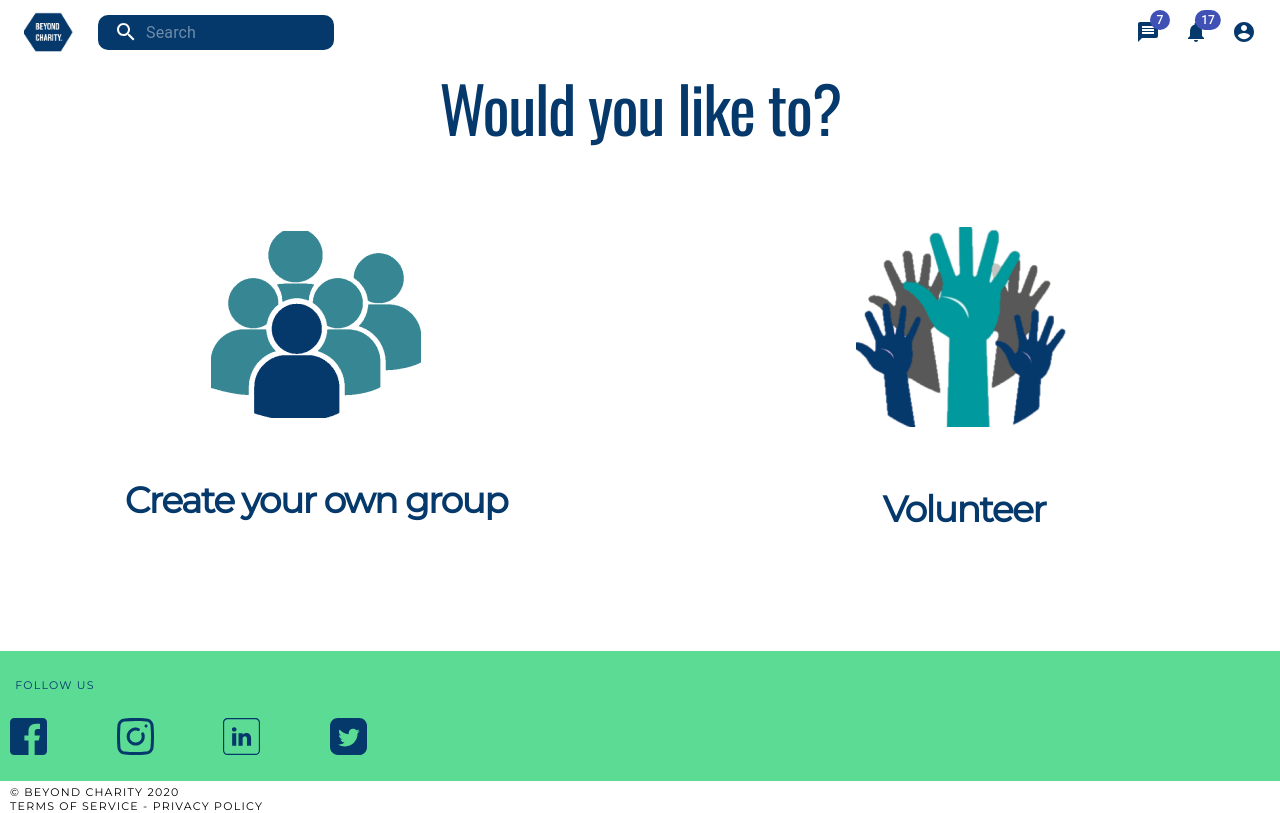
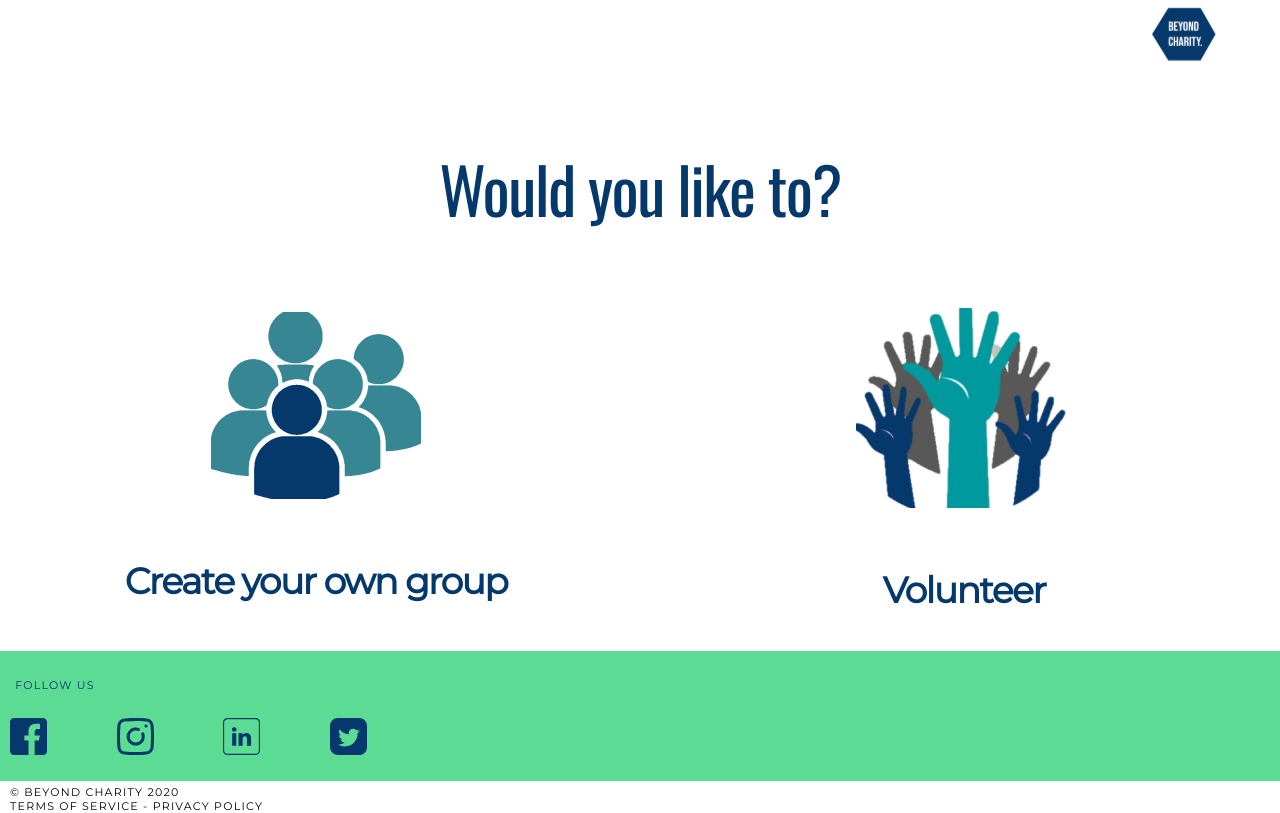
Before and after one commit to Gauthamjm007/BeyondCharity, a React (Create React App) app in the folder client/: page / in a window 1280 px wide. Built offline with nearby package versions, Linux system fonts and the light colour scheme.

Commit message:
adding logo

```diff
--- a/client/src/App.js
+++ b/client/src/App.js
@@ -1,12 +1,12 @@
 import React from "react";
 import Footer from "./components/footer/Footer";
-import MainAppBar from "./components/appbar/appbar";
 import GroupChoice from "./components/group/GroupChoice";
+import BycLogo from "./components/icons/bycLogo";
 
 function App() {
   return (
     <div>
-      <MainAppBar />
+      <BycLogo />
       <GroupChoice />
       <Footer></Footer>
     </div>
--- /dev/null
+++ b/client/src/components/icons/bycLogo.js
@@ -0,0 +1,15 @@
+import React from "react";
+import Grid from "@material-ui/core/Grid";
+import { ReactSVG } from "react-svg";
+import Logo from "./iconbc.svg";
+export default function BycLogo() {
+  return (
+    <div>
+      <Grid container spacing={1}>
+        <Grid container item xs={12} spacing={3} justify="flex-end">
+          <ReactSVG src={Logo} />
+        </Grid>
+      </Grid>
+    </div>
+  );
+}
```
Also changed, not shown: client/src/components/icons/iconbc.svg (added).
